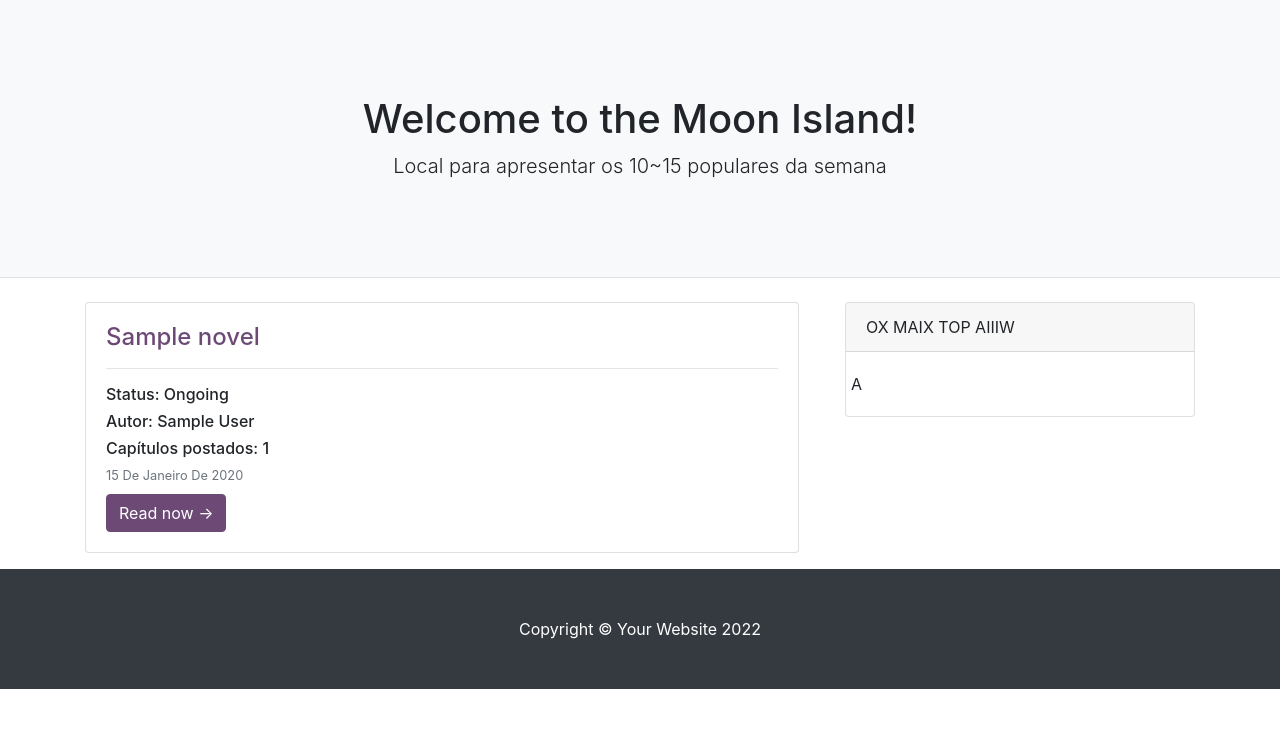
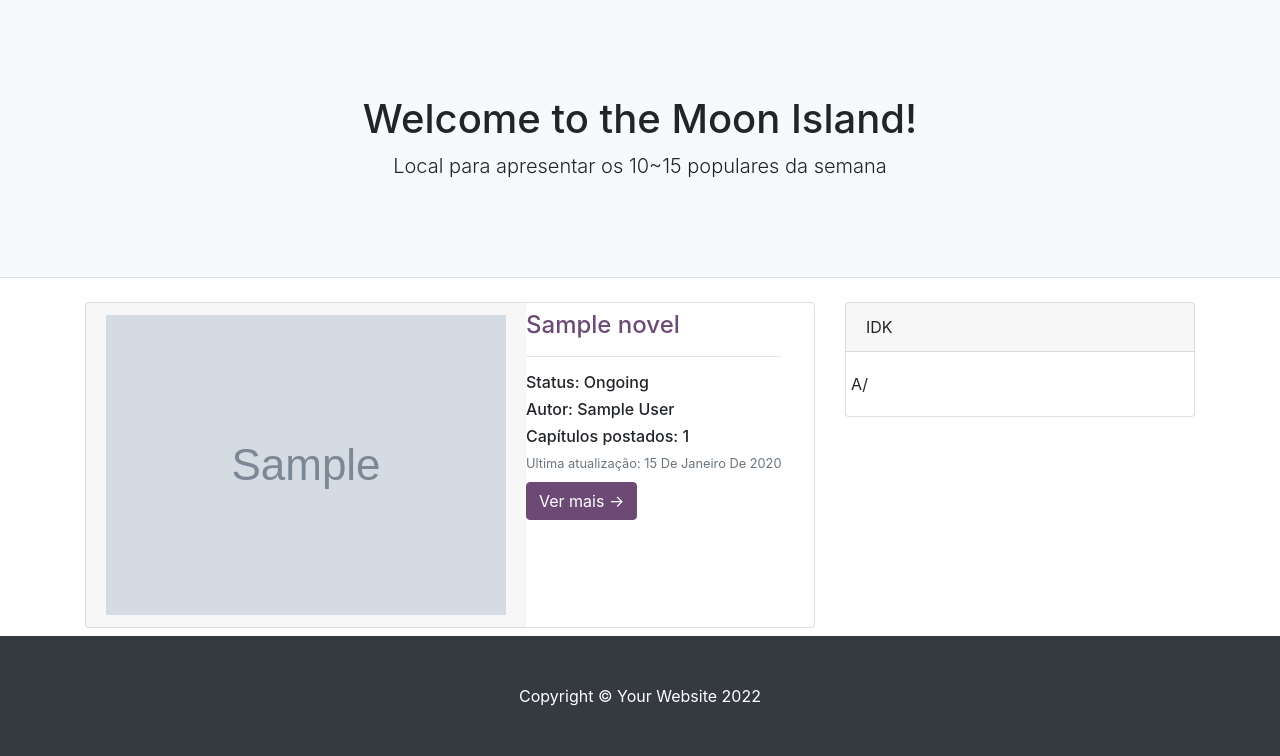
Before and after one commit to sieghprog/WuxiaMoonIsland, a Django app: page / in a window 1280 px wide. Shown: the part 57-813 px from the top of the page. Before the commit the page ends 746 px from the top, so only its background shows below. Run offline with Django 4.2, Linux system fonts and the light colour scheme; tables that the repository leaves empty hold one stand-in row (values such as "Sample post"); grey boxes marked "Sample" are stand-in pictures; some libraries are stand-ins or nearby versions.

Commit message:
Aprimorando html

```diff
--- a/MoonIsland/settings.py
+++ b/MoonIsland/settings.py
@@ -86,7 +86,7 @@ DATABASES = {
         'HOST': '127.0.0.1',
         'PORT': '3306',
         'USER': 'root',
-        'PASSWORD': '',
+        'PASSWORD': 'Sieghart@02',
 
     }
 }
--- a/novels/models.py
+++ b/novels/models.py
@@ -3,6 +3,8 @@ from django.db import models
 from django.utils import timezone
 from categories.models import Category
 from django_resized import ResizedImageField
+
+
 class Novel(models.Model):
     STATUSES = (
         ('Ongoing', 'Ongoing'),
--- a/novels/templates/index.html
+++ b/novels/templates/index.html
@@ -15,25 +15,24 @@
     <!-- Page content-->
 
     <div class="container">
-        <div class="row">
-            <div class="col-sm-8" style="display: flex;flex-wrap: wrap;">
+        <div class="row" style="display: flex;flex-wrap: wrap;">
+
+            <div class="col-lg-8" style="display: flex;flex-wrap: wrap;">
                 {% for novel in novels %}
-                            <div class="card mb-3 mr-3" style="width: 100%">
-
-                                <div class="card-body">
-
+                    <div class="card flex-row flex-wrap mb-2" style="width: 100%;">
+                        <div class="card-header border-0">
+                            <img src="{{ novel.novel_img.url}}">
+                        </div>
+                        <div class="card-block px-0 py-2">
                             <a class="card-title h4" href="{% url 'details_view' novel.id %}">{{ novel.novel_title }}</a><hr>
-                                    <table>
                             <h6 class="card-text"> Status: {{ novel.novel_status }}</h6>
                             <h6 class="card-text"> Autor: {{ novel.novel_author }}</h6>
                             <h6 class="card-text"> Capítulos postados: {{ novel.chapters_count }}</h6>
-                                    </table>
 
-                                    <div class="small text-muted mb-2">{{ novel.novel_updated|naturalday|title }}</div>
-                                    <a class="btn btn-primary" href="{% url 'details_view' novel.id %}">Read now →</a>
+                            <div class="small text-muted mb-2">Ultima atualização: {{ novel.novel_updated|naturalday|title }}</div>
+                            <a class="btn btn-primary" href="{% url 'details_view' novel.id %}">Ver mais →</a>
                         </div>
                     </div>
-
                 {% endfor %}
                 {% include 'parciais/_pagination.html' %}
             </div>
@@ -41,11 +40,11 @@
             <div class="col-lg-4">
                 <!-- Search widget-->
                 <div class="card mb-4" style="width: 100%">
-                        <div class="card-header">OX MAIX TOP AIIIW</div>
+                        <div class="card-header">IDK</div>
                         <div class="card-body">
                             <div class="row" style="display: flex">
                                 {% for categoria in Category %}
-                                    <div class="text-break"><a> A</a></div>
+                                    <div class="text-break"><a> A/</a></div>
                                 {% endfor %}
                             </div>
 
--- a/novels/templates/novel_detail.html
+++ b/novels/templates/novel_detail.html
@@ -1,5 +1,5 @@
 {% extends 'base.html' %}
-
+{% load humanize %}
 {% block title %}{{ novel.novel_title }}{% endblock %}
 {% block conteudo %}
     <div class="container">
@@ -31,6 +31,7 @@
             <table class="table">
                 <tr class="tab-pane">
                     <td><h6>Chapter</h6></td>
+                    <td><h6>Title</h6></td>
                     <td><h6>Release date</h6></td>
                 </tr>
 
@@ -38,7 +39,7 @@
                 <tr>
                     <td><a href="#">Chapter {{  chapter.chapter_number }}</a></td>
                     <td>{{ chapter.chapter_title }}</td>
-                    <td>{{ chapter.chapter_updated }}</td>
+                    <td>{{ chapter.chapter_updated|naturalday|title }}</td>
                 </tr>
                 {% endfor %}
 
```
Lines whose indentation alone changed are shown as unchanged.
